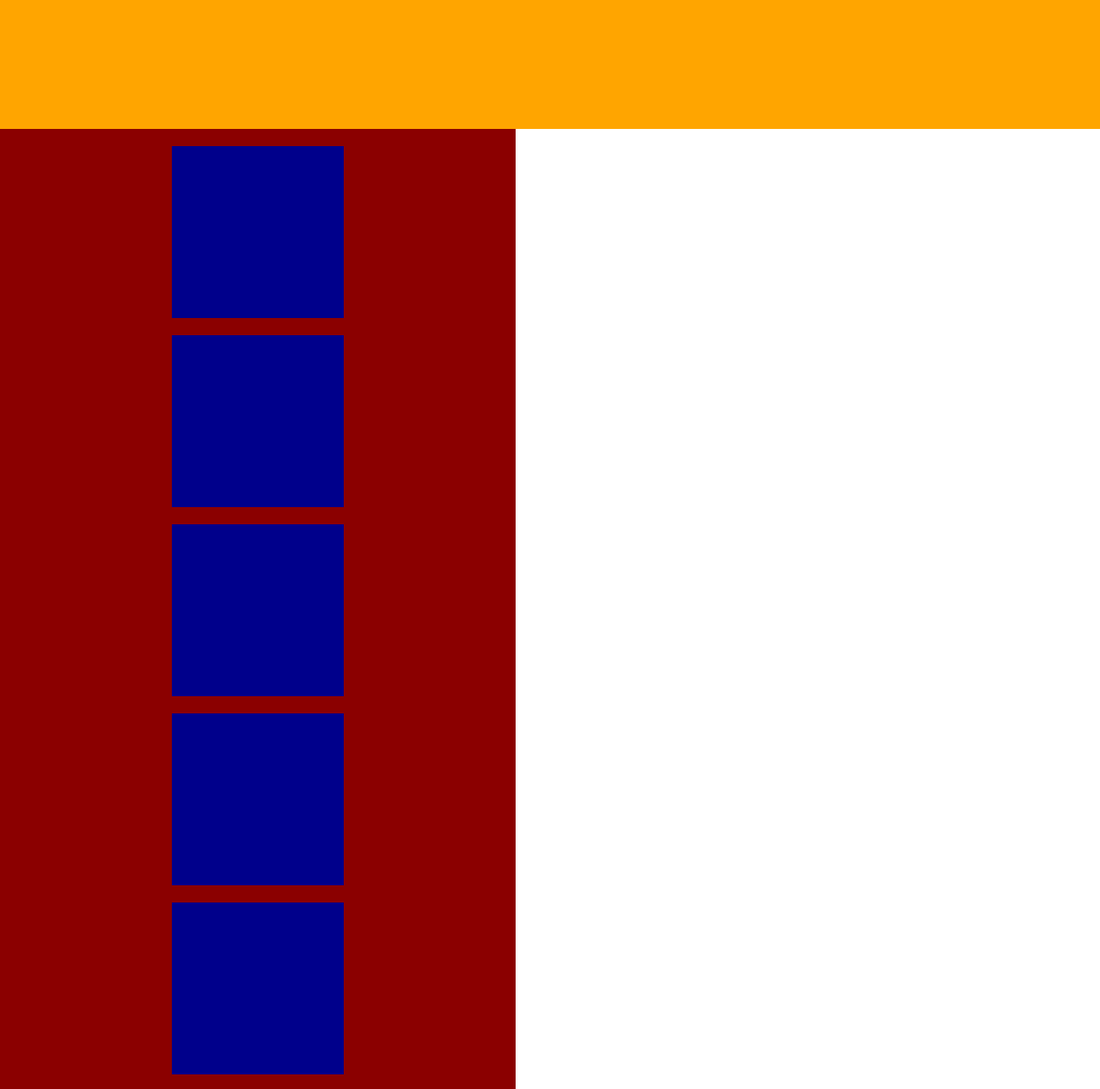
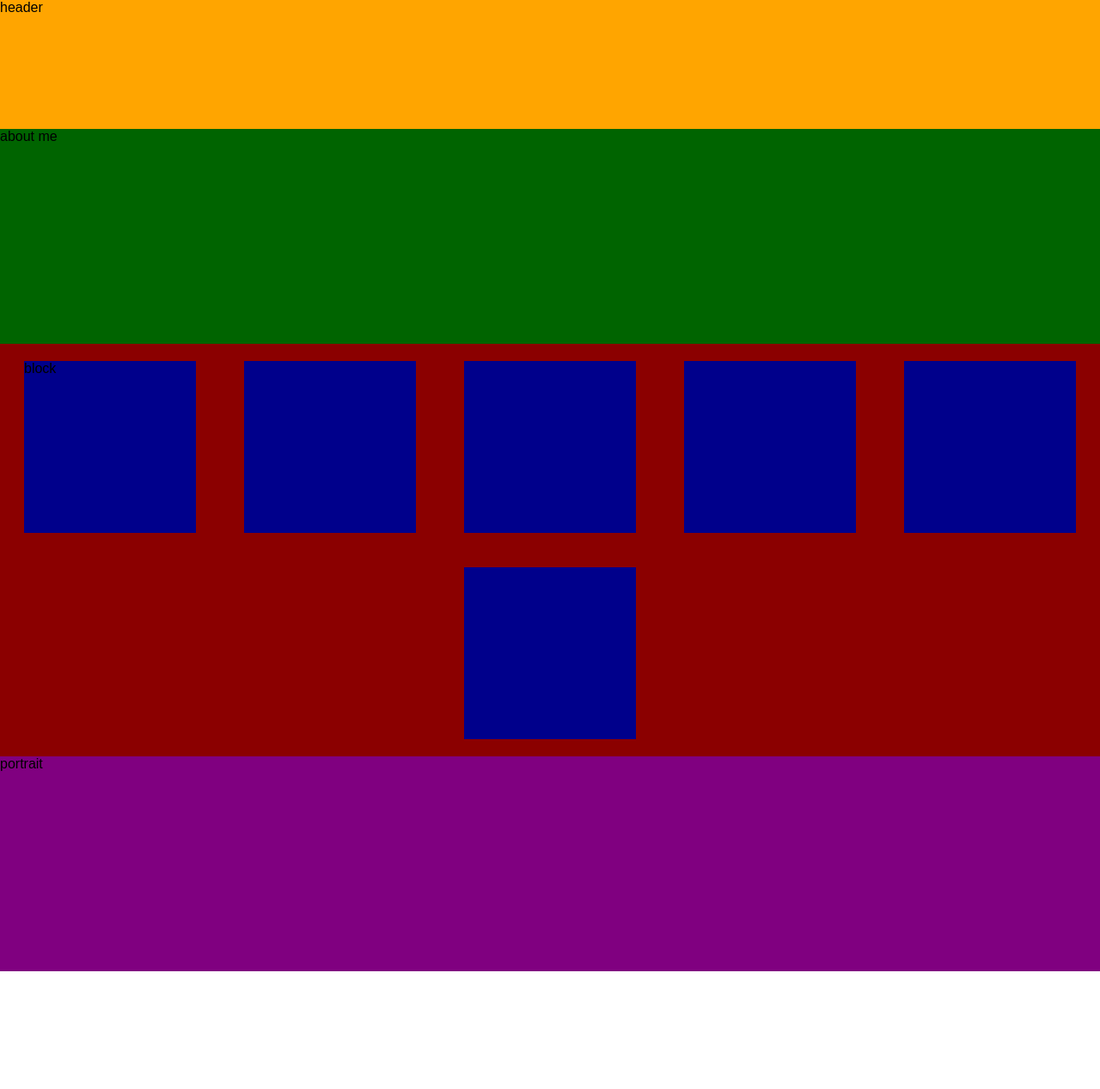
Before and after one commit to zmarston/portfolio-december, a plain HTML site: page Desktop/portfolio-december/index.html in a window 1280 px wide. Shown: the top 1267 px of the page at 86% size. After the commit the page ends 1130 px from the top, so only its background shows below. Drawn offline with Linux system fonts and the light colour scheme.

Commit message:
add about-me, portrait and blocks

```diff
--- a/Desktop/portfolio-december/index.html
+++ b/Desktop/portfolio-december/index.html
@@ -9,11 +9,15 @@
   </head>
   <body>
     <div class="header">
+      header
+    </div>
 
+    <div class="about-me">
+      about me
     </div>
     <div class="grid">
       <div class="block">
-
+        block
       </div>
       <div class="block">
 
@@ -32,6 +36,10 @@
       </div>
 
     </div>
+    <div class="portrait">
+      portrait
+    </div>
+
 
 
   </body>
--- a/Desktop/portfolio-december/sass/_main.scss
+++ b/Desktop/portfolio-december/sass/_main.scss
@@ -3,14 +3,14 @@
   "base/modules",
   "components/modules",
   "layout/modules";
-
 .grid {
   background-color: darkred;
-  max-width: 600px;
-  height: 1340px;
+  width: 100%;
+
   display: flex;
   flex-direction: column;
   align-items: center;
+  flex-grow: 1;
 }
 
 .block {
@@ -21,7 +21,30 @@
 }
 
 .header {
-  width: 100vw;
+  width: 100%;
   height: 150px;
   background-color: orange;
 }
+
+.about-me {
+  height: 250px;
+  width: 100%;
+  background-color: darkgreen;
+  flex-grow: 1;
+}
+
+.portrait {
+  width: 100%;
+  height: 250px;
+  background-color: purple;
+}
+@media screen and (min-width: 800px) {
+  .grid {
+    flex-direction: row;
+    justify-content: space-around;
+    flex-wrap: wrap;
+  }
+  .block {
+    margin: 20px;
+  }
+}
```
Also changed, not shown: Desktop/portfolio-december/css/styles.css, 1 other file.
